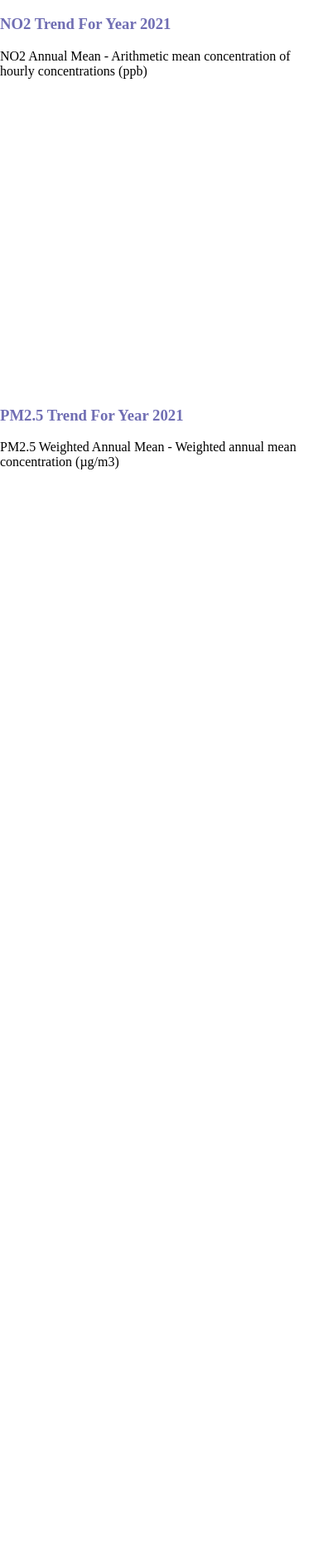
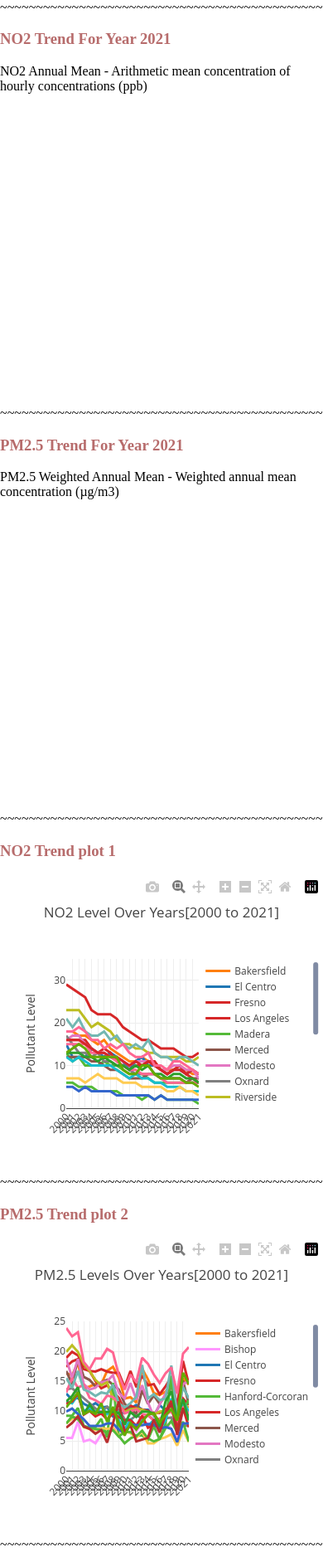
Before and after one commit to reedZimpfer/Project3-AirQuality, a Flask app: page / in a window 390 px wide; the page is wider, and only the part inside the window is pictured. Shown: the part 1002-2873 px from the top of that part at 83% size. Before the commit the page ends 1568 px from the top of that part, so only its background shows below. Run offline with Flask 3, Linux system fonts and the light colour scheme; data that the repository does not hold is empty; some libraries are stand-ins or nearby versions.

Commit message:
final commit

```diff
--- a/config.py
+++ b/config.py
@@ -1 +1 @@
-api_key = "00904f03a4b545c1b087c0f5c9161743"
+api_key = "Your geoapify API Key here!"
--- /dev/null
+++ b/static/js/no2.js
@@ -0,0 +1,266 @@
+const CSV = 'static/data/NO2.csv'
+
+    function plotFromCSV() {
+        d3.csv(CSV).then(function(rows) {
+            // for (let i = 0; i < rows.length; i++) {
+            //    console.log(rows)
+            // }
+            console.log(rows);
+            processData(rows);
+        });
+    }
+
+    function processData(allRows) {
+        let dateX = [];
+        let bakersfield = [];
+        let elcentro = [];
+        let fresno = [];
+        let losangeles = [];
+        let madera = [];
+        let merced = [];
+        let modesto = [];
+        let oxnard = [];
+        let riverside = [];
+        let sacramento = [];
+        let salinas = [];
+        let sandiego = [];
+        let sanfrancisco = [];
+        let sanluisobispo = [];
+        let santamaria = [];
+        let stockton = [];
+        let vallejo = [];
+        let visalia = [];
+        let yuba = [];
+        let row;
+
+        let i = 0;
+        while (i < allRows.length) {
+          row = allRows[i];
+          dateX.push(row["Date"]);
+          bakersfield.push(row["Bakersfield"]);
+          elcentro.push(row["El Centro"]);
+          fresno.push(row["Fresno"]);
+          losangeles.push(row["Los Angeles-Long Beach-Anaheim"]);
+          madera.push(row["Madera"]);
+          merced.push(row["Merced"]);
+          modesto.push(row["Modesto"]);
+          oxnard.push(row["Oxnard-Thousand Oaks-Ventura"]);
+          riverside.push(row["Riverside-San Bernardino-Ontario"]);
+          sacramento.push(row["Sacramento--Roseville--Arden-Arcade"]);
+          salinas.push(row["Salinas"]);
+          sandiego.push(row["San Diego-Carlsbad"]);
+          sanfrancisco.push(row["San Francisco-Oakland-Hayward"]);
+          sanluisobispo.push(row["San Luis Obispo-Paso Robles-Arroyo Grande"]);
+          santamaria.push(row["Santa Maria-Santa Barbara"]);
+          stockton.push(row["Stockton-Lodi"]);
+          vallejo.push(row["Vallejo-Fairfield"]);
+          visalia.push(row["Visalia-Porterville"]);
+          yuba.push(row["Yuba City"]);
+          i += 1;
+        }
+
+        console.log("X", dateX);
+
+
+        makePlotly(dateX, bakersfield, elcentro, fresno, losangeles, madera, merced, modesto, oxnard, riverside, sacramento, salinas, sandiego, sanfrancisco, sanluisobispo, santamaria, stockton, vallejo, visalia, yuba);
+    }
+
+    function makePlotly(dateX, bakersfield, elcentro, fresno, losangeles, madera, merced, modesto, oxnard, riverside, sacramento, salinas, sandiego, sanfrancisco, sanluisobispo, santamaria, stockton, vallejo, visalia, yuba) {
+        let traces = [
+            {
+                x: dateX,
+                y: bakersfield,
+                name: "Bakersfield",
+                line: {
+                    color: "#ff7f0e",
+                    width: 3
+                }
+            },
+            {
+                x: dateX,
+                y: elcentro,
+                name: "El Centro",
+                line: {
+                    color: "#1f77b4",
+                    width: 3,
+
+                }
+            },
+            {
+                x: dateX,
+                y: fresno,
+                name: "Fresno",
+                line: {
+                    color: "#d62728",
+                    width: 3,
+                }
+            },
+            {
+                x: dateX,
+                y: losangeles,
+                name: "Los Angeles",
+                line: {
+                    color: "#d62728",
+                    width: 3,
+                }
+            },
+            {
+                x: dateX,
+                y: madera,
+                name: "Madera",
+                line: {
+                    color: "#54ba38",
+                    width: 3,
+                }
+            },
+            {
+                x: dateX,
+                y: merced,
+                name: "Merced",
+                line: {
+                    color: "#8c564b",
+                    width: 3,
+                }
+            },
+            {
+                x: dateX,
+                y: modesto,
+                name: "Modesto",
+                line: {
+                    color: "#e377c2",
+                    width: 3,
+                }
+            },
+            {
+                x: dateX,
+                y: oxnard,
+                name: "Oxnard",
+                line: {
+                    color: "#7f7f7f",
+                    width: 3,
+                }
+            },
+            {
+                x: dateX,
+                y: riverside,
+                name: "Riverside",
+                line: {
+                    color: "#bcbd22",
+                    width: 3,
+                }
+            },
+            {
+                x: dateX,
+                y: sacramento,
+                name: "Sacramento",
+                line: {
+                    color: "#17becf",
+                    width: 3,
+                }
+            },
+            {
+                x: dateX,
+                y: salinas,
+                name: "Salinas",
+                line: {
+                    color: "#fecb52",
+                    width: 3,
+                }
+            },
+            {
+                x: dateX,
+                y: sandiego,
+                name: "San Diego",
+                line: {
+                    color: "#ff6692",
+                    width: 3,
+                }
+            },
+            {
+                x: dateX,
+                y: sanfrancisco,
+                name: "San Francisco",
+                line: {
+                    color: "#d62728",
+                    width: 3,
+                }
+            },
+            {
+                x: dateX,
+                y: sanluisobispo,
+                name: "San Luis Obispo",
+                line: {
+                    color: "#54ba38",
+                    width: 3,
+                }
+            },
+            {
+                x: dateX,
+                y: santamaria,
+                name: "Santa Maria",
+                line: {
+                    color: "#3366cc",
+                    width: 3,
+                }
+            },
+            {
+                x: dateX,
+                y: stockton,
+                name: "Stockton",
+                line: {
+                    color: "#72b7b2",
+                    width: 3,
+                }
+            },
+            {
+                x: dateX,
+                y: vallejo,
+                name: "Vallejo",
+                line: {
+                    color: "#2ca02c",
+                    width: 3,
+                }
+            },
+            {
+                x: dateX,
+                y: visalia,
+                name: "Visalia",
+                line: {
+                    color: "#ff6692",
+                    width: 3,
+                }
+            },
+            {
+                x: dateX,
+                y: yuba,
+                name: "Yuba",
+                line: {
+                    color: "#66aa00",
+                    width: 3,
+                }
+            }
+        ];
+
+        let layout = {
+            title: "NO2 Level Over Years[2000 to 2021]",
+            yaxis: {
+                title:{
+                    text: "Pollutant Level"
+                },
+                range: [0, 35]
+            },
+            xaxis: {
+                autotick: false,
+                tickangle: -45,
+            },
+        };
+
+        let config = {
+            responsive: true,
+        };
+
+        Plotly.newPlot('plot1', traces, layout, config);
+
+    }
+
+    plotFromCSV();
--- /dev/null
+++ b/static/js/pm2.js
@@ -0,0 +1,296 @@
+const CSV2 = 'static/data/PM2.csv'
+
+function plotFromCSV() {
+    d3.csv(CSV2).then(function(rows) {
+        console.log(rows);
+        processData2(rows);
+    });
+}
+
+function processData2(allRows) {
+    let dateX = [];
+    let bakersfield = [];
+    let bishop = [];
+    let elcentro = [];
+    let fresno = [];
+    let hanfordcorcoran = [];
+    let losangeles = [];
+    let merced = [];
+    let modesto = [];
+    let oxnard = [];
+    let redding = [];
+    let riverside = [];
+    let sacramento = [];
+    let salinas = [];
+    let sandiego = [];
+    let sanfrancisco = [];
+    let santacruz = [];
+    let santamaria = [];
+    let stockton = [];
+    let ukiah = [];
+    let vallejo = [];
+    let visalia = [];
+    let yuba = [];
+    let row;
+
+    let i = 0;
+    while (i < allRows.length) {
+      row = allRows[i];
+      dateX.push(row["Date"]);
+      bakersfield.push(row["Bakersfield"]);
+      bishop.push(row["Bishop"]);
+      elcentro.push(row["El Centro"]);
+      fresno.push(row["Fresno"]);
+      hanfordcorcoran.push(row["Handford-Corcoran"]);
+      losangeles.push(row["Los Angeles-Long Beach-Anaheim"]);
+      merced.push(row["Merced"]);
+      modesto.push(row["Modesto"]);
+      oxnard.push(row["Oxnard-Thousand Oaks-Ventura"]);
+      redding.push(row["Redding"]);
+      riverside.push(row["Riverside-San Bernardino-Ontario"]);
+      sacramento.push(row["Sacramento--Roseville--Arden-Arcade"]);
+      salinas.push(row["Salinas"]);
+      sandiego.push(row["San Diego-Carlsbad"]);
+      sanfrancisco.push(row["San Francisco-Oakland-Hayward"]);
+      santacruz.push(row["Santa Cruz-Watsonville"]);
+      santamaria.push(row["Santa Maria-Santa Barbara"]);
+      stockton.push(row["Stockton-Lodi"]);
+      ukiah.push(row["Ukiah"]);
+      vallejo.push(row["Vallejo-Fairfield"]);
+      visalia.push(row["Visalia-Porterville"]);
+      yuba.push(row["Yuba City"]);
+      i += 1;
+    }
+
+    console.log("X", dateX);
+
+    makePlotly2(dateX, bakersfield,bishop, elcentro, fresno, hanfordcorcoran, losangeles, merced, modesto, oxnard, redding, riverside, sacramento, salinas, sandiego, sanfrancisco, santacruz, santamaria, stockton, ukiah, vallejo, visalia, yuba);
+}
+
+function makePlotly2(dateX, bakersfield, bishop, elcentro, fresno, hanfordcorcoran, losangeles, merced, modesto, oxnard, redding, riverside, sacramento, salinas, sandiego, sanfrancisco, santacruz, santamaria, stockton, ukiah, vallejo, visalia, yuba) {
+    let traces2 = [
+        {
+            x: dateX,
+            y: bakersfield,
+            name: "Bakersfield",
+            line: {
+                color: "#ff7f0e",
+                width: 3
+            }
+        },
+        {
+            x: dateX,
+            y: bishop,
+            name: "Bishop",
+            line: {
+                color: "#ff97ff",
+                width: 3
+            }
+        },
+        {
+            x: dateX,
+            y: elcentro,
+            name: "El Centro",
+            line: {
+                color: "#1f77b4",
+                width: 3,
+            }
+        },
+        {
+            x: dateX,
+            y: fresno,
+            name: "Fresno",
+            line: {
+                color: "#d62728",
+                width: 3,
+            }
+        },
+        {
+            x: dateX,
+            y: hanfordcorcoran,
+            name: "Hanford-Corcoran",
+            line: {
+                color: "#54ba38",
+                width: 3,
+            }
+        },
+        {
+            x: dateX,
+            y: losangeles,
+            name: "Los Angeles",
+            line: {
+                color: "#d62728",
+                width: 3,
+            }
+        },
+        {
+            x: dateX,
+            y: merced,
+            name: "Merced",
+            line: {
+                color: "#8c564b",
+                width: 3,
+            }
+        },
+        {
+            x: dateX,
+            y: modesto,
+            name: "Modesto",
+            line: {
+                color: "#e377c2",
+                width: 3,
+            }
+        },
+        {
+            x: dateX,
+            y: oxnard,
+            name: "Oxnard",
+            line: {
+                color: "#7f7f7f",
+                width: 3,
+
+            }
+        },
+        {
+            x: dateX,
+            y: redding,
+            name: "Redding",
+            line: {
+                color: "#54ba38",
+                width: 3,
+            }
+        },
+        {
+            x: dateX,
+            y: riverside,
+            name: "Riverside",
+            line: {
+                color: "#bcbd22",
+                width: 3,
+            }
+        },
+        {
+            x: dateX,
+            y: sacramento,
+            name: "Sacramento",
+            line: {
+                color: "#17becf",
+                width: 3,
+            }
+        },
+        {
+            x: dateX,
+            y: salinas,
+            name: "Salinas",
+            line: {
+                color: "#fecb52",
+                width: 3,
+            }
+        },
+        {
+            x: dateX,
+            y: sandiego,
+            name: "San Diego",
+            line: {
+                color: "#ff6692",
+                width: 3,
+            }
+        },
+        {
+            x: dateX,
+            y: sanfrancisco,
+            name: "San Francisco",
+            line: {
+                color: "#d62728",
+                width: 3,
+            }
+        },
+        {
+            x: dateX,
+            y: santacruz,
+            name: "Santa Cruz",
+            line: {
+                color: "#54ba38",
+                width: 3,
+            }
+        },
+        {
+            x: dateX,
+            y: santamaria,
+            name: "Santa Maria",
+            line: {
+                color: "#3366cc",
+                width: 3,
+            }
+        },
+        {
+            x: dateX,
+            y: stockton,
+            name: "Stockton",
+            line: {
+                color: "#72b7b2",
+                width: 3,
+            }
+        },
+        {
+            x: dateX,
+            y: ukiah,
+            name: "Ukiah",
+            line: {
+                color: "#b82e2e",
+                width: 3,
+            }
+        },
+        {
+            x: dateX,
+            y: vallejo,
+            name: "Vallejo",
+            line: {
+                color: "#2ca02c",
+                width: 3,
+            }
+        },
+        {
+            x: dateX,
+            y: visalia,
+            name: "Visalia",
+            line: {
+                color: "#ff6692",
+                width: 3,
+            }
+        },
+        {
+            x: dateX,
+            y: yuba,
+            name: "Yuba",
+            line: {
+                color: "#66aa00",
+                width: 3,
+            }
+        }
+    ];
+
+    let layout = {
+        title: "PM2.5 Levels Over Years[2000 to 2021]",
+        yaxis: {
+            title:{
+                text: "Pollutant Level"
+            },
+            range: [0, 25]
+        },
+        xaxis: {
+            autotick: false,
+            tickangle: -45,
+        },
+    };
+
+
+    let config = {
+        responsive: true,
+    };
+
+
+    Plotly.newPlot('plot2', traces2, layout, config);
+}
+
+plotFromCSV();
--- a/templates/index.html
+++ b/templates/index.html
@@ -11,6 +11,7 @@
      crossorigin=""/>
     <!-- Our CSS -->
     <link rel="stylesheet" type="text/css" href="static/css/style.css">
+    <script src='https://cdn.plot.ly/plotly-latest.min.js'></script>
     <!-- Leaflet JS -->
     <script src="https://unpkg.com/leaflet@1.9.3/dist/leaflet.js"
      integrity="sha256-WBkoXOwTeyKclOHuWtc+i2uENFpDZ9YPdf5Hf+D7ewM="
@@ -27,10 +28,10 @@
   </div>
     <style>
       h1{
-         color: rgba(36, 30, 208, 0.611);
+         color: rgba(20, 13, 213, 0.731);
       }
       h3{
-         color: rgba(21, 18, 131, 0.611);
+         color: rgba(138, 14, 14, 0.611);
       }
    </style>
 </head>
@@ -51,6 +52,8 @@
   </div>
     <!-- The div that holds our map -->
     <div id="map" style="height: 480px"></div>
+    ~~~~~~~~~~~~~~~~~~~~~~~~~~~~~~~~~~~~~~~~~~~~~~~~~~~~~~~~~~~~~~~~~~~~~~~~~~~~~~~~~~~~~~~~~~~~~~~~~~~~~~~~~~~~~~~~~~~~~~~~~~~~~~~~~~~~~~~~~~~~~~~~~~~~~~~~~~~~~~~~~~~~~~~~~
+
     <div class="container">
       <div class="row">
         <div class="col-md-12 jumbotron text-center">
@@ -59,6 +62,8 @@
         </div>
       </div>
     <div id="bar" style="height: 360px"></div>
+    ~~~~~~~~~~~~~~~~~~~~~~~~~~~~~~~~~~~~~~~~~~~~~~~~~~~~~~~~~~~~~~~~~~~~~~~~~~~~~~~~~~~~~~~~~~~~~~~~~~~~~~~~~~~~~~~~~~~~~~~~~~~~~~~~~~~~~~~~~~~~~~~~~~~~~~~~~~~~~~~~~~~~~~~~~
+
     <div class="container">
       <div class="row">
         <div class="col-md-12 jumbotron text-center">
@@ -67,8 +72,37 @@
         </div>
       </div>
     <div id="bar1" style="height: 360px"></div>
+
+    ~~~~~~~~~~~~~~~~~~~~~~~~~~~~~~~~~~~~~~~~~~~~~~~~~~~~~~~~~~~~~~~~~~~~~~~~~~~~~~~~~~~~~~~~~~~~~~~~~~~~~~~~~~~~~~~~~~~~~~~~~~~~~~~~~~~~~~~~~~~~~~~~~~~~~~~~~~~~~~~~~~~~~~~~~
+
+
+    <div class="container">
+      <div class="row">
+        <div class="col-md-12 sjumbotron text-center">
+          <h3>NO2 Trend plot 1</h3>
+        </div>
+      </div>
+    <div id="plot1" style="height: 360px"></div>
+
+    ~~~~~~~~~~~~~~~~~~~~~~~~~~~~~~~~~~~~~~~~~~~~~~~~~~~~~~~~~~~~~~~~~~~~~~~~~~~~~~~~~~~~~~~~~~~~~~~~~~~~~~~~~~~~~~~~~~~~~~~~~~~~~~~~~~~~~~~~~~~~~~~~~~~~~~~~~~~~~~~~~~~~~~~~~
+
+
+    <div class="container">
+      <div class="row">
+        <div class="col-md-12 jumbotron text-center">
+          <h3>PM2.5 Trend plot 2</h3>
+        </div>
+      </div>
+    <div id="plot2" style="height: 360px"></div>
+
+    ~~~~~~~~~~~~~~~~~~~~~~~~~~~~~~~~~~~~~~~~~~~~~~~~~~~~~~~~~~~~~~~~~~~~~~~~~~~~~~~~~~~~~~~~~~~~~~~~~~~~~~~~~~~~~~~~~~~~~~~~~~~~~~~~~~~~~~~~~~~~~~~~~~~~~~~~~~~~~~~~~~~~~~~~~
+
     <!-- Our JavaScript -->
     <script src='static/js/logic.js'></script>
     <script src='static/js/bar.js'></script>
+    <script src="static/js/no2.js"></script>
+    <script src="static/js/pm2.js"></script>
+
+
 </body>
 </html>
```
Also changed, not shown: static/data/NO2.csv (added, +23 -0 lines), static/data/PM2.csv (added, +23 -0 lines), README.md, static/data/data.csv (line endings or trailing spaces), 1 other file.
